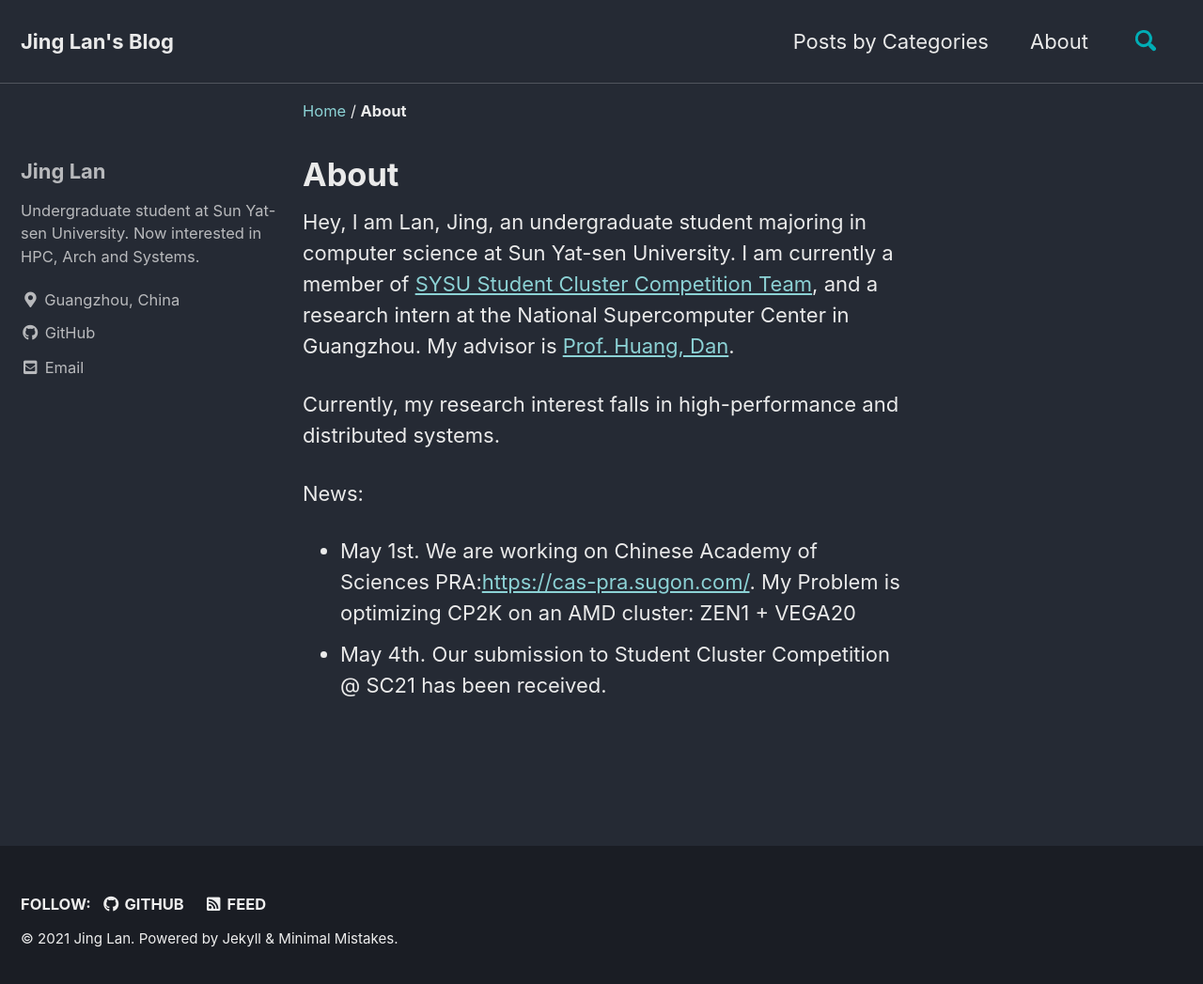
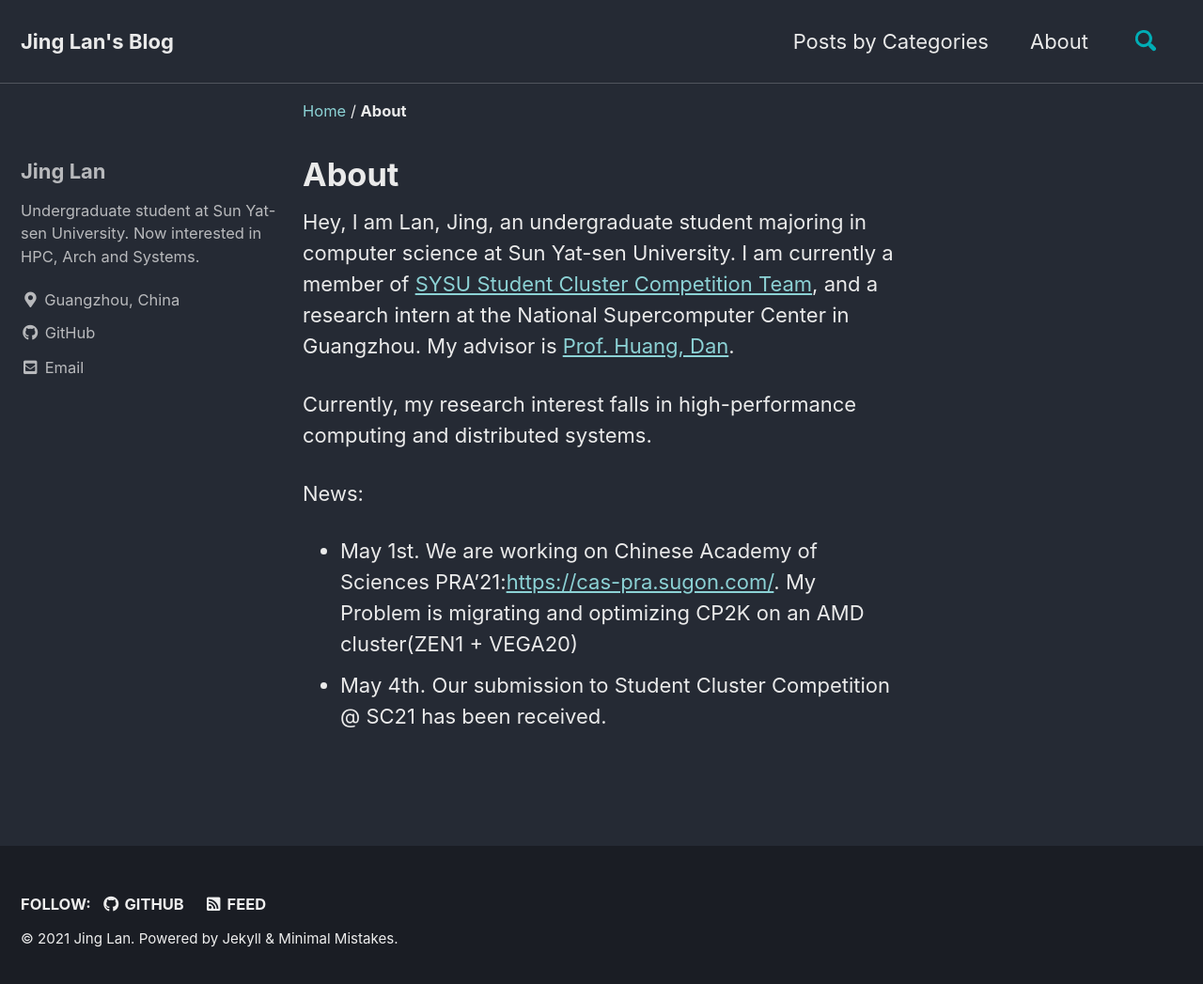
Before and after one commit to Lan-Jing/Lan-Jing.github.io, a Jekyll site: the page built from _pages/about.md, in a window 1280 px wide and 1055 px high. Shown: the top 1047 px of the window at 94% size. Built offline with Jekyll 4.4.1, drawn with Linux system fonts in a browser that asks for light colours; cached includes are drawn as plain includes.

Commit message:
some update

```diff
--- a/_pages/about.md
+++ b/_pages/about.md
@@ -7,9 +7,9 @@ author_profile: falses
 
 Hey, I am Lan, Jing, an undergraduate student majoring in computer science at Sun Yat-sen University. I am currently a member of [SYSU Student Cluster Competition Team](https://github.com/SYSU-SCC), and a research intern at the National Supercomputer Center in Guangzhou. My advisor is [Prof. Huang, Dan](https://scholar.google.com/citations?hl=en&user=Bo6PwnQAAAAJ).
 
-Currently, my research interest falls in high-performance and distributed systems.
+Currently, my research interest falls in high-performance computing and distributed systems.
 
 News:
 
-* May 1st. We are working on Chinese Academy of Sciences PRA:[https://cas-pra.sugon.com/](https://cas-pra.sugon.com/). My Problem is optimizing CP2K on an AMD cluster: ZEN1 + VEGA20
+* May 1st. We are working on Chinese Academy of Sciences PRA'21:[https://cas-pra.sugon.com/](https://cas-pra.sugon.com/). My Problem is migrating and optimizing CP2K on an AMD cluster(ZEN1 + VEGA20)
 * May 4th. Our submission to Student Cluster Competition @ SC21 has been received.
```
Also changed, not shown: _posts/2021-5-13-dbcsr.md (+1 -0 lines).
